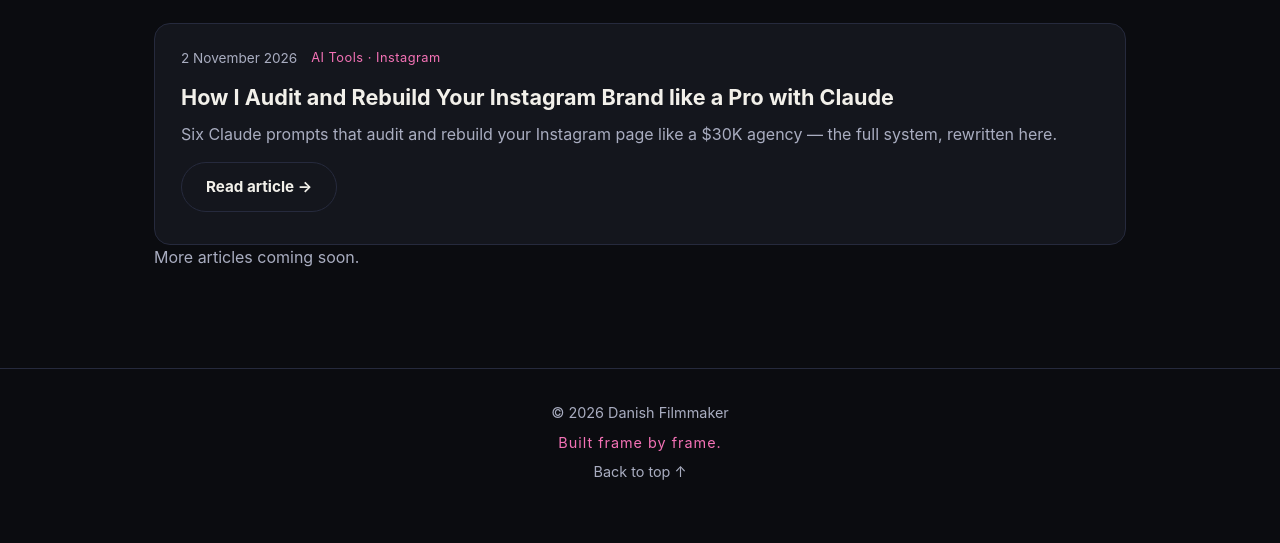
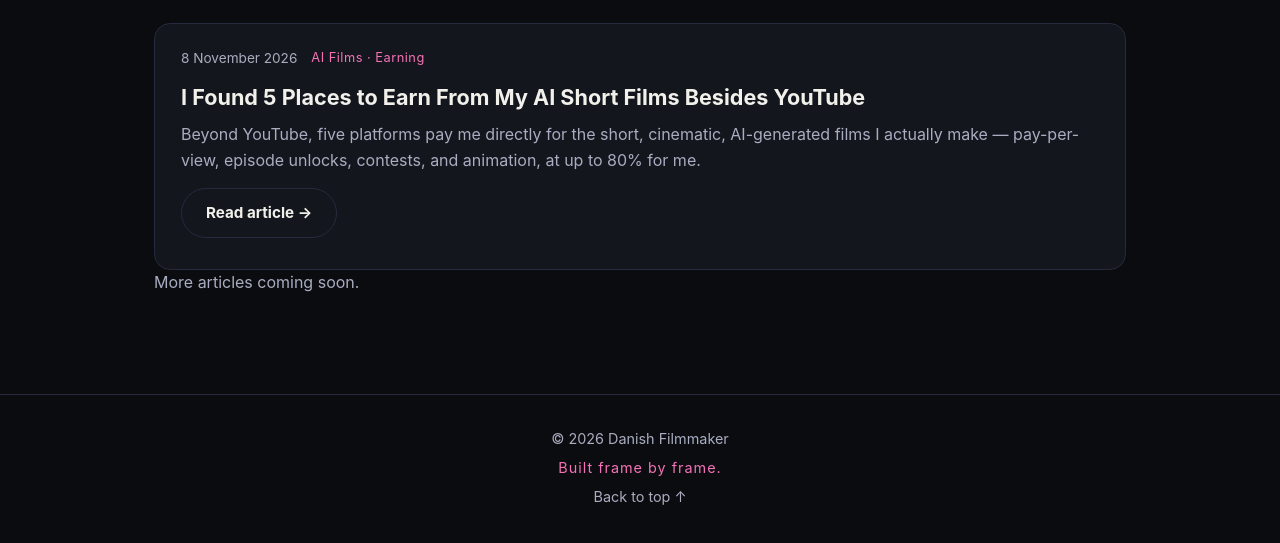
Before and after one commit to Dani-Google/Dani-Google.github.io, a plain HTML site: page blog.html in a window 1280 px wide. Shown: the part 257-800 px from the top of the page. Drawn offline with Linux system fonts and the light colour scheme.

Commit message:
Replace Claude card with AI Short Films article on blog page

```diff
--- a/blog.html
+++ b/blog.html
@@ -31,10 +31,10 @@
       </div>
     </div>
     <article class="blog-card reveal">
-      <div class="blog-meta"><span>2 November 2026</span><span class="tag">AI Tools &middot; Instagram</span></div>
-      <h3>How I Audit and Rebuild Your Instagram Brand like a Pro with Claude</h3>
-      <p class="blog-excerpt">Six Claude prompts that audit and rebuild your Instagram page like a $30K agency — the full system, rewritten here.</p>
-      <a class="btn btn-ghost" href="claude-instagram-audit-prompts.html">Read article →</a>
+      <div class="blog-meta"><span>8 November 2026</span><span class="tag">AI Films &middot; Earning</span></div>
+      <h3>I Found 5 Places to Earn From My AI Short Films Besides YouTube</h3>
+      <p class="blog-excerpt">Beyond YouTube, five platforms pay me directly for the short, cinematic, AI-generated films I actually make — pay-per-view, episode unlocks, contests, and animation, at up to 80% for me.</p>
+      <a class="btn btn-ghost" href="blog/ai-short-film-platforms/">Read article →</a>
     </article>
     <p class="section-sub reveal">More articles coming soon.</p>
   </section>
```
